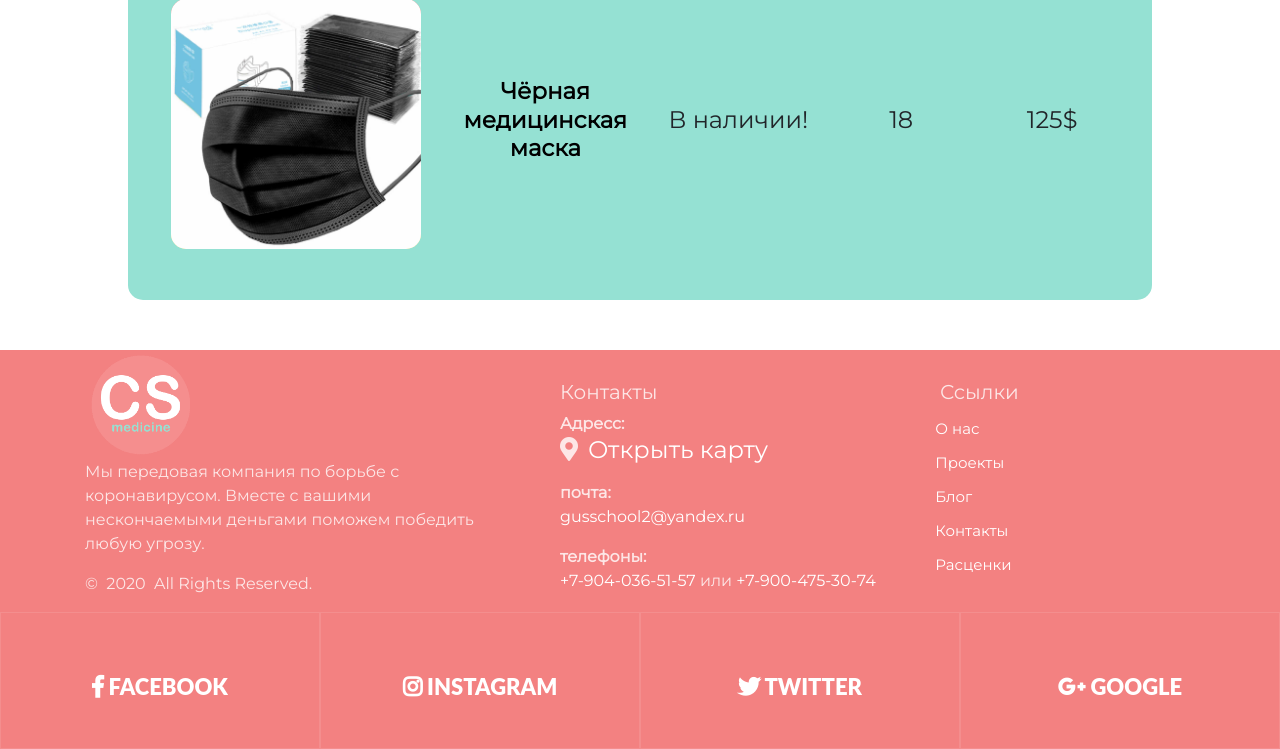
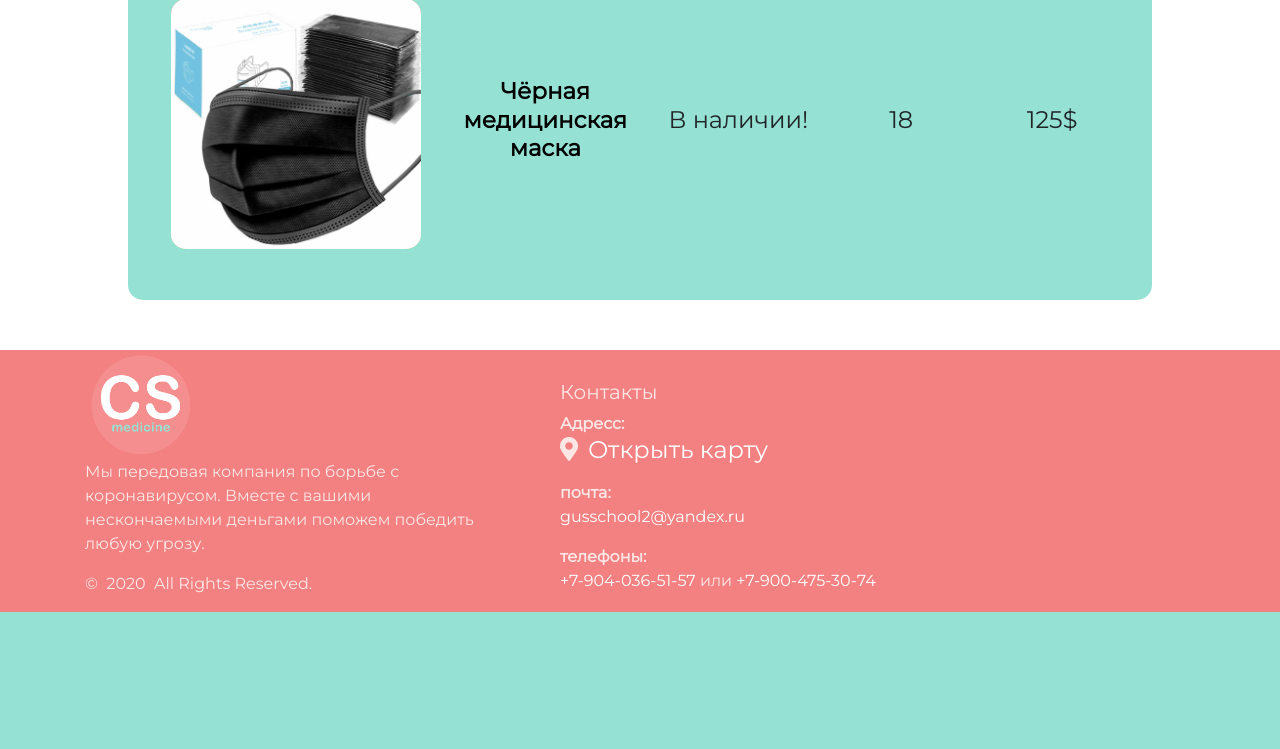
Before and after one commit to 123name123/web_project, a Flask app: page / in a window 1280 px wide. Shown: the part 2081-2830 px from the top of the page. After the commit the page ends 2693 px from the top, so only its background shows below. Run offline with Flask 2, Linux system fonts and the light colour scheme; data comes from the database, SQL or seed files in the repository; both versions use the stored data as it was after the commit; some libraries are stand-ins or nearby versions.

Commit message:
project_1.5.1:|heroku_try|

```diff
--- a/main.py
+++ b/main.py
@@ -7,7 +7,6 @@ from wtforms import StringField, PasswordField, SubmitField, BooleanField, Selec
 from wtforms.fields.html5 import EmailField
 from wtforms.validators import DataRequired, NumberRange
 from flask_login import LoginManager, login_user, logout_user, login_required, current_user
-# from flask_ngrok import run_with_ngrok
 import datetime
 from flask_restful import Api
 import product_resource
@@ -16,7 +15,6 @@ from random import shuffle
 app = Flask(__name__)
 api = Api(app)
 app.debug = True
-# run_with_ngrok(app)
 
 UPLOAD_FOLDER = f'{os.getcwd()}\\static\\img\\profile_img'
 
--- /dev/null
+++ b/requirements.txt
@@ -0,0 +1,4 @@
+requests~=2.22.0
+SQLAlchemy~=1.3.13
+Flask~=1.1.1
+WTForms~=2.2.1
--- a/templates/base.html
+++ b/templates/base.html
@@ -37,7 +37,7 @@
         </a>
         {% if current_user.is_authenticated %}
         <div class="collapse navbar-collapse" id="navbarSupportedContent">
-            <div style="margin-left: 1110px;">
+            <div style="margin-left: 1070px;">
                 <a class="navbar-brand" href="/basket" style="display: flex;"><img
                         src="../../static/img/new_basket.png"
                         class="icon" style="border-radius: 0px;">
@@ -157,33 +157,7 @@ $(window).scroll(function() {
                     </dd>
                 </dl>
             </div>
-            <div class="col-md-4 col-xl-3" style="padding-top: 30px">
-                <h5>Ссылки</h5>
-                <ul class="nav-list">
-                    <li><a class="footer_href" href="#">О нас</a></li>
-                    <li><a class="footer_href" href="#">Проекты</a></li>
-                    <li><a class="footer_href" href="#">Блог</a></li>
-                    <li><a class="footer_href" href="#">Контакты</a></li>
-                    <li><a class="footer_href" href="#">Расценки</a></li>
-                </ul>
-            </div>
         </div>
-    </div>
-    <div class="row no-gutters social-container">
-        <div class="col"><a class="social-inner" href="https:\www.facebook.com"
-                            style="padding-bottom: 50px;" target="_blank"><span
-                class="icon mdi mdi-facebook"></span><span style="font-size: 22px;"><i
-                class="fab fa-facebook-f"></i>  Facebook</span></a></div>
-        <div class="col"><a class="social-inner" href="https:\www.instagram.com"
-                            target="_blank"><span
-                class="icon mdi mdi-instagram"></span><span style="font-size: 22px;"><i
-                class="fab fa-instagram"></i>  instagram</span></a></div>
-        <div class="col"><a class="social-inner" href="https:\twitter.com" target="_blank"><span
-                class="icon mdi mdi-twitter"></span><span style="font-size: 22px;"><i
-                class="fab fa-twitter"></i>  twitter</span></a></div>
-        <div class="col"><a class="social-inner" href="https:\www.google.com" target="_blank"><span
-                class="icon mdi mdi-youtube-play"></span><span style="font-size: 22px;"><i
-                class="fab fa-google-plus-g"></i>  google</span></a></div>
     </div>
 </footer>
 </body>
```
Also changed, not shown: db/blogs.sqlite, 1 other file.
